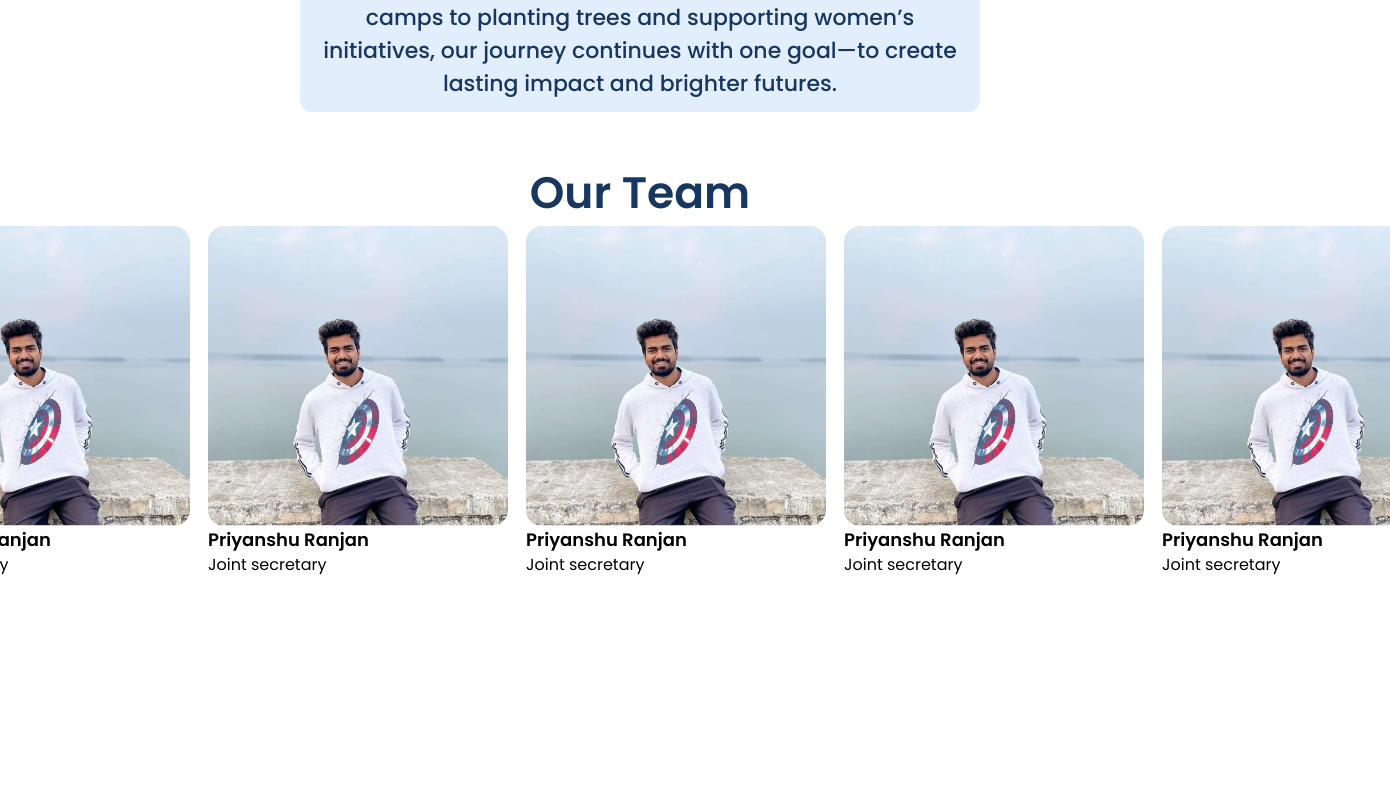
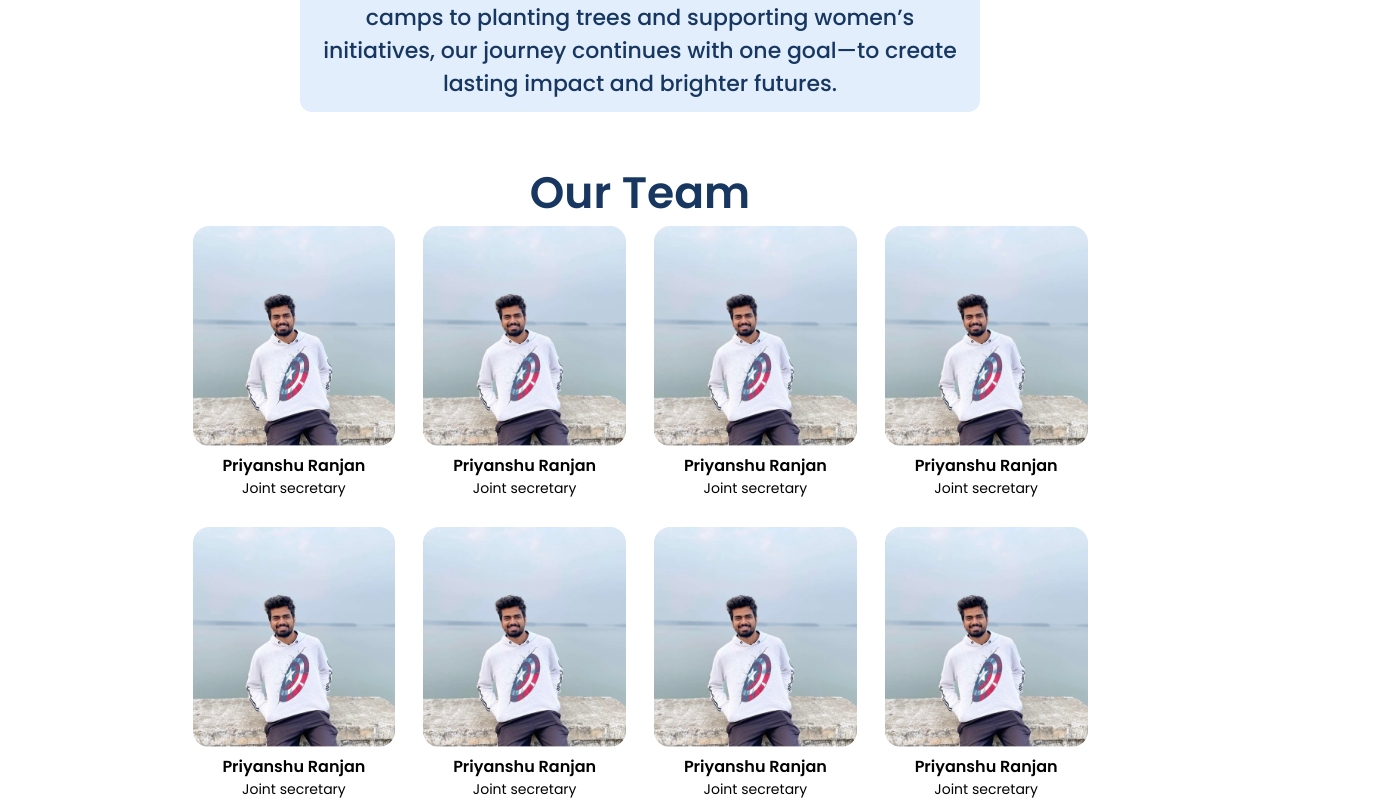
Before and after one commit to tusharbatradev/bhagyarach-website, a React (Vite) app: page /about in a window 1280 px wide. Shown: the part 720-1520 px from the top of the page, 1390 px wide, since content can reach past the window. Before the commit the page ends 1297 px from the top, so only its background shows below. Built offline with nearby package versions, Linux system fonts and the light colour scheme.

Commit message:
Image Carousel fixed and Deployment error fixed.

```diff
--- a/package.json
+++ b/package.json
@@ -16,8 +16,7 @@
     "@mui/material": "^7.2.0",
     "react": "^19.1.0",
     "react-dom": "^19.1.0",
-    "react-router-dom": "^7.7.1",
-    "react-swipeable-views": "^0.14.0"
+    "react-router-dom": "^7.7.1"
   },
   "devDependencies": {
     "@eslint/js": "^9.30.1",
--- a/src/Components/ImageCarousel.jsx
+++ b/src/Components/ImageCarousel.jsx
@@ -1,26 +1,67 @@
 import { Stack } from "@mui/material";
 import React from "react";
 import MemberCard from "./MemberCard";
+import PriyanshuImage from "../assets/PriyanshuImage.png";
 
 const ImageCarousel = () => {
+  const members = [
+    {
+      img: PriyanshuImage,
+      name: "Priyanshu Ranjan",
+      post: "Joint secretary",
+    },
+    {
+      img: PriyanshuImage,
+      name: "Priyanshu Ranjan",
+      post: "Joint secretary",
+    },
+    {
+      img: PriyanshuImage,
+      name: "Priyanshu Ranjan",
+      post: "Joint secretary",
+    },
+    {
+      img: PriyanshuImage,
+      name: "Priyanshu Ranjan",
+      post: "Joint secretary",
+    },
+    {
+      img: PriyanshuImage,
+      name: "Priyanshu Ranjan",
+      post: "Joint secretary",
+    },
+    {
+      img: PriyanshuImage,
+      name: "Priyanshu Ranjan",
+      post: "Joint secretary",
+    },
+    {
+      img: PriyanshuImage,
+      name: "Priyanshu Ranjan",
+      post: "Joint secretary",
+    },
+    {
+      img: PriyanshuImage,
+      name: "Priyanshu Ranjan",
+      post: "Joint secretary",
+    },
+  ];
   return (
     <Stack
       sx={{
         display: "flex",
-        overflowX: "scroll",
+        flexWrap: "wrap",
         flexDirection: "row",
-        width: {sm : "400px", md : "600px", lg : "1500px"},
-        width: {sm : "400px", md : "600px", lg : "1500px"},
-        gap: "18px"
+        justifyContent: "center",
+        gap: "28px",
+        width: "100%",
+        px: "14%",
+        mx: "auto",
       }}
     >
-      <MemberCard />
-      <MemberCard />
-      <MemberCard />
-      <MemberCard />
-      <MemberCard />
-      <MemberCard />
-      <MemberCard />
+      {members?.map((member, index) => (
+        <MemberCard key={index} member={member} />
+      ))}
     </Stack>
   );
 };
--- a/src/Components/MemberCard.jsx
+++ b/src/Components/MemberCard.jsx
@@ -1,34 +1,36 @@
 import { Stack, Typography } from "@mui/material";
 import React from "react";
-import PriyanshuImage from "../assets/PriyanshuImage.png";
 
-const MemberCard = () => {
+
+const MemberCard = ({member}) => {
   return (
-    <Stack>
+    <Stack
+      sx={{
+        width: {
+          xs: "100%",
+          sm: "48%",
+          md: "30%",
+          lg: "22%",
+        },
+        flexShrink: 0,
+        alignItems: "center",
+      }}
+    >
       <img
         style={{
-          width: "300px",
-          height: "300px",
+          width: "100%",
+          height: "220px",
           borderRadius: "16px",
+          objectFit: "cover",
         }}
-        src={PriyanshuImage}
-        alt=""
+        src={member.img}
+        alt="Priyanshu Ranjan"
       />
-      <Typography
-        sx={{
-          fontSize: "18px",
-          fontWeight: 600,
-        }}
-      >
-        Priyanshu Ranjan
+      <Typography sx={{ fontSize: "16px", fontWeight: 600, mt: 1 }}>
+        {member.name}
       </Typography>
-      <Typography
-        sx={{
-          fontSize: "16px",
-          fontWeight: 400,
-        }}
-      >
-        Joint secretary
+      <Typography sx={{ fontSize: "14px", fontWeight: 400 }}>
+        {member.post}
       </Typography>
     </Stack>
   );
--- a/src/Pages/About.jsx
+++ b/src/Pages/About.jsx
@@ -19,7 +19,7 @@ const About = () => {
           display: "flex",
           justifyContent: "center",
           alignItems: "center",
-          px: { xs: "20px", md: "300px" },
+          px: { xs: "20px", lg: "300px" },
           py: { xs: "12px", lg: "24px" },
         }}
       >
```
Also changed, not shown: 1 other file (tests, documents, lock files or other folders).
